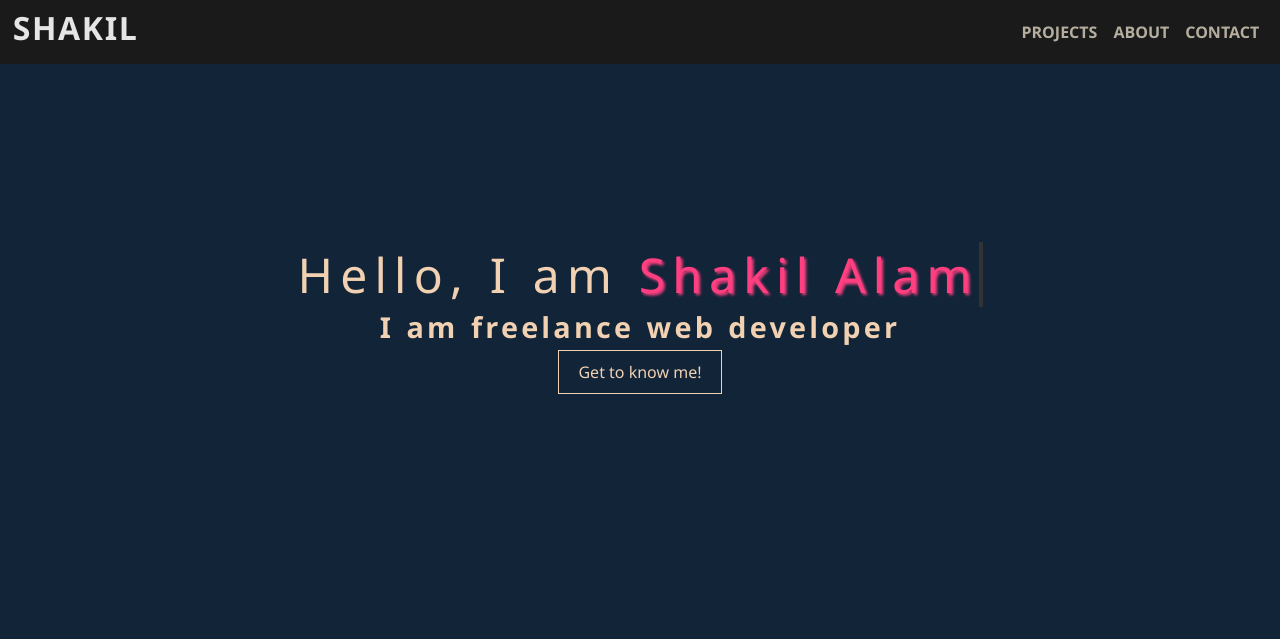
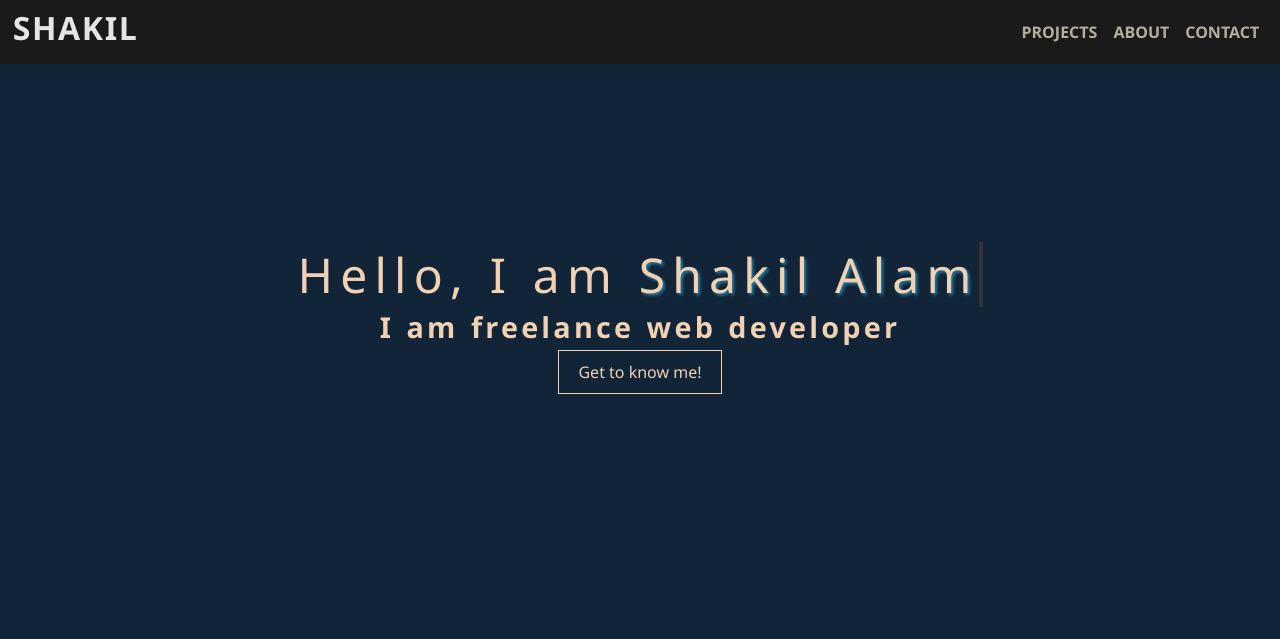
Before and after one commit to itxshakil/portfolio, a PHP site: page / in a window 1280 px wide. Shown: the top 639 px of the page. Run offline with PHP 8.4, Linux system fonts and the light colour scheme.

Commit message:
Replace accent text with blue-shadow

```diff
--- a/index.html
+++ b/index.html
@@ -74,7 +74,7 @@
         </div>
     </nav>
     <section id="home">
-        <h1>Hello, I am <span class="accent-color" wa-role="text">Shakil Alam</span></h1>
+        <h1>Hello, I am <span class="blue-shadow" wa-role="text">Shakil Alam</span></h1>
         <h2>I am freelance web developer</h2>
         <a href="#about" class="btn">Get to know me!</a>
     </section>
--- a/scss/_utilities.scss
+++ b/scss/_utilities.scss
@@ -4,9 +4,8 @@
   margin: 0 auto;
 }
 
-.accent-color {
-  color: $accent-color;
-  text-shadow: 2px 2px 3px;
+.blue-shadow{
+  text-shadow:2px 2px 3px $blue-color;
 }
 
 .btn {
```
Also changed, not shown: css/style.min.css, 1 other file.
